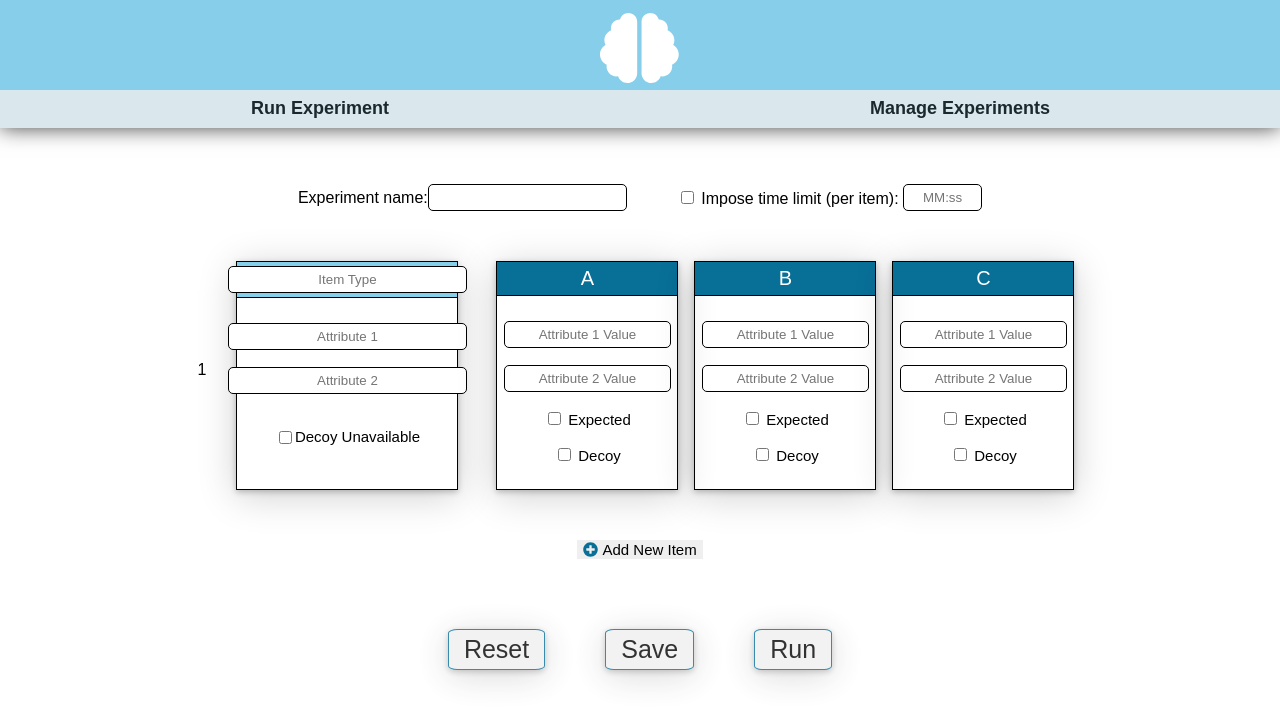
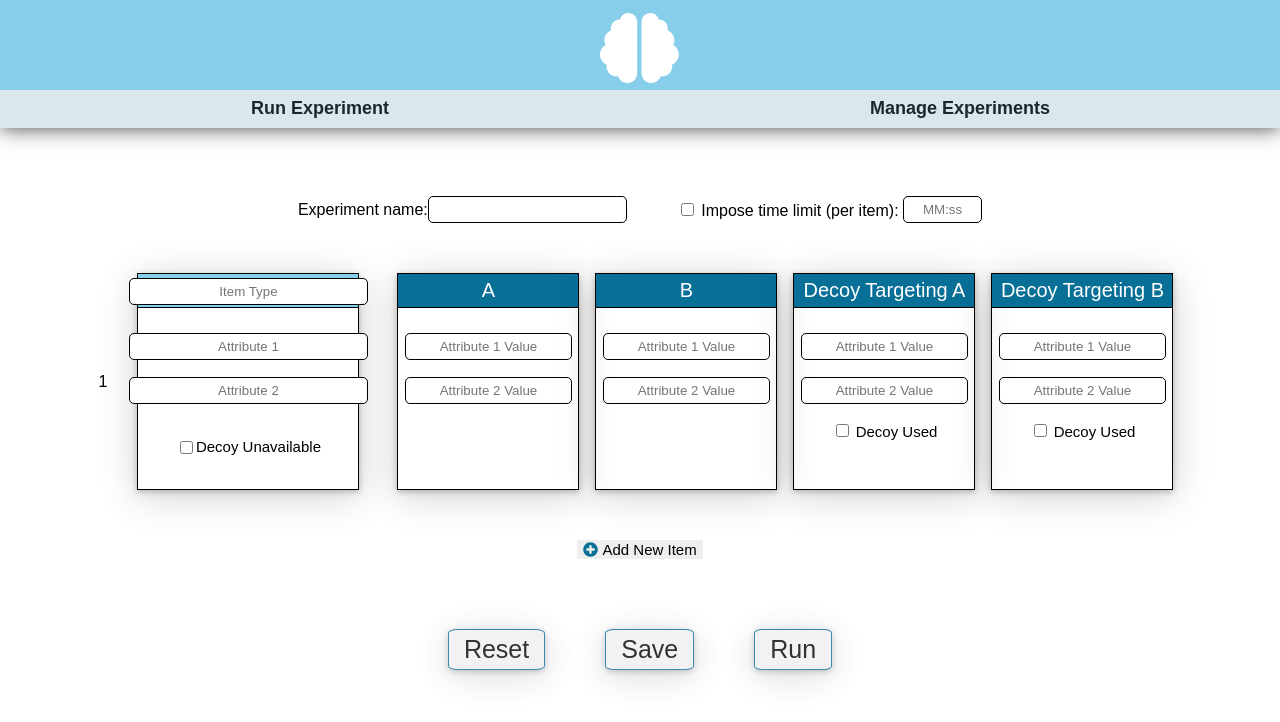
Before and after one commit to nerad25/Context-Experiment, an Angular app: page /create in a window 1280 px wide. Shown: the top 722 px of the page. Built offline with nearby package versions, Linux system fonts and the light colour scheme.

Commit message:
Fixed Create Experiment page to fit updated db

```diff
--- a/src/app/create-experiment/create-experiment.component.html
+++ b/src/app/create-experiment/create-experiment.component.html
@@ -33,10 +33,7 @@
                             <label for="A">A</label><br>
                         </div>
                         <div class="option__body">
-                            <br><form><input size="16" type="text" id="aAtt1" name="aAtt1" value="" style="text-align: center" placeholder="Attribute 1 Value"></form><br>
-                            <form><input size="16" type="text" id="aAtt2" name="aAtt2" value="" style="text-align: center" placeholder="Attribute 2 Value"></form><br>
-                            <label><input type="checkbox" id="expectedA" name="expectedA" value=""> Expected</label><br>
-                            <label><input type="checkbox" id="decoyA" name="decoyA" value=""> Decoy</label><br>
+                            <br><form><input size="16" type="text" id="aAtt1" name="aAtt1" value="" style="text-align: center" placeholder="Attribute 1 Value"></form><br>                            <form><input size="16" type="text" id="aAtt2" name="aAtt2" value="" style="text-align: center" placeholder="Attribute 2 Value"></form><br>
                         </div>
                     </div>
                     <div class="option">
@@ -46,19 +43,26 @@
                         <div class="option__body">
                             <br><form><input size="16" type="text" id="bAtt1" name="bAtt1" value="" style="text-align: center" placeholder="Attribute 1 Value"></form><br>
                             <form><input size="16" type="text" id="bAtt2" name="bAtt2" value="" style="text-align: center" placeholder="Attribute 2 Value"></form><br>
-                            <label><input type="checkbox" id="expectedB" name="expectedB" value=""> Expected</label><br>
-                            <label><input type="checkbox" id="decoyB" name="decoyB" value=""> Decoy</label><br>
                         </div>
                     </div>
                     <div class="option">
                         <div class="option__label">
-                            <label for="C">C</label><br>
+                            <label for="C">Decoy Targeting A</label><br>
                         </div>
                         <div class="option__body">
                             <br><form><input size="16" type="text" id="cAtt1" name="cAtt1" value="" style="text-align: center" placeholder="Attribute 1 Value"></form><br>
                             <form><input size="16" type="text" id="cAtt2" name="cAtt2" value="" style="text-align: center" placeholder="Attribute 2 Value"></form><br>
-                            <label><input type="checkbox" id="expectedC" name="expectedC" value=""> Expected</label><br>
-                            <label><input type="checkbox" id="decoyC" name="decoyC" value=""> Decoy</label><br>
+                            <label><input type="checkbox" id="decoyTargetingA" name="decoyTargetingA" value=""> Decoy Used</label><br>
+                        </div>
+                    </div>
+                    <div class="option">
+                        <div class="option__label">
+                            <label for="C">Decoy Targeting B</label><br>
+                        </div>
+                        <div class="option__body">
+                            <br><form><input size="16" type="text" id="cAtt1" name="cAtt1" value="" style="text-align: center" placeholder="Attribute 1 Value"></form><br>
+                            <form><input size="16" type="text" id="cAtt2" name="cAtt2" value="" style="text-align: center" placeholder="Attribute 2 Value"></form><br>
+                            <label><input type="checkbox" id="decoyTargetingB" name="decoyTargetingB" value=""> Decoy Used</label><br>
                         </div>
                     </div>
                 </div>
```
